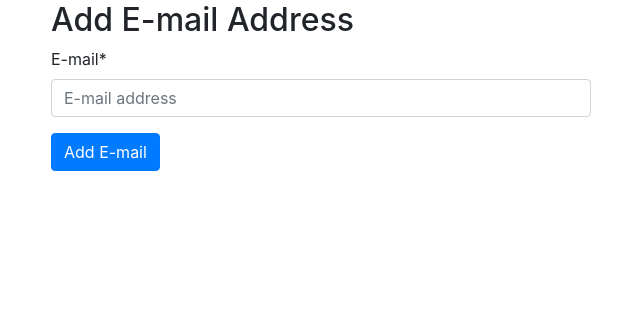
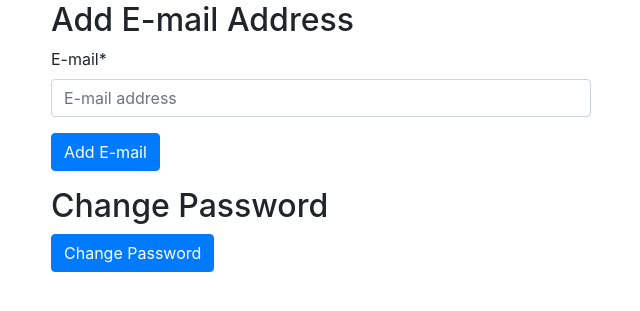
Before and after one commit to tadamcz/intentions-page, a Django app: page /accounts/email/ in a window 1280 px wide. Shown: the part 241-552 px from the top of the page, without its empty margins (319-959 px from the left). Run offline with Django 3.2, Linux system fonts and the light colour scheme; the visitor is signed in with stand-in values (Sample User, id 1); data comes from the database, SQL or seed files in the repository; some libraries are stand-ins or nearby versions.

Commit message:
add ability to change password

```diff
--- a/intentions_page/templates/account/email.html
+++ b/intentions_page/templates/account/email.html
@@ -56,6 +56,11 @@
         <button class="btn btn-primary" name="action_add" type="submit">{% trans "Add E-mail" %}</button>
     </form>
 
+    <p>
+      <h2>Change Password</h2>
+      <a class="btn btn-primary" href="{% url 'account_change_password' %}">Change Password</a>
+    </p>
+
 {% endblock %}
 
 
```
